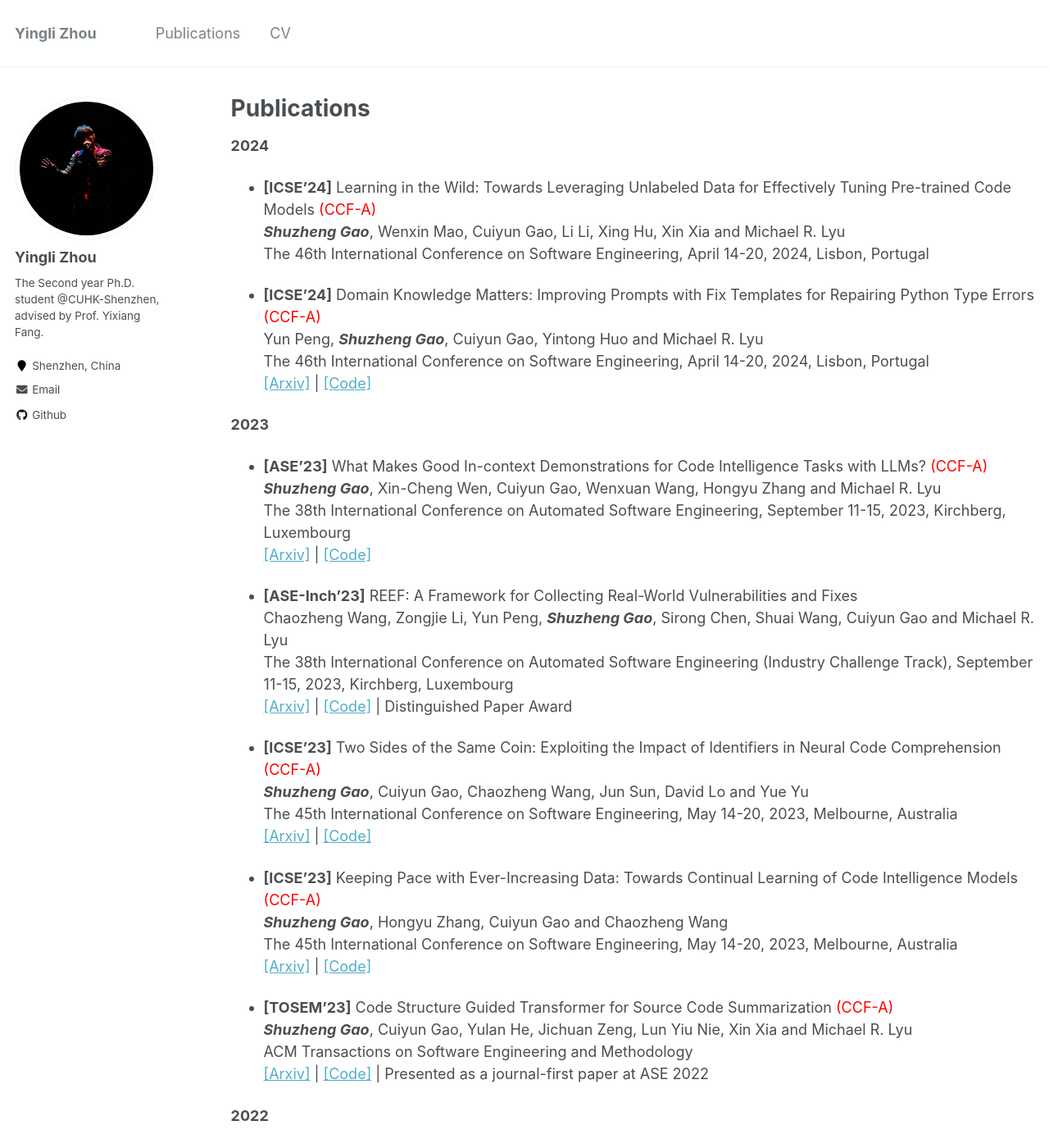
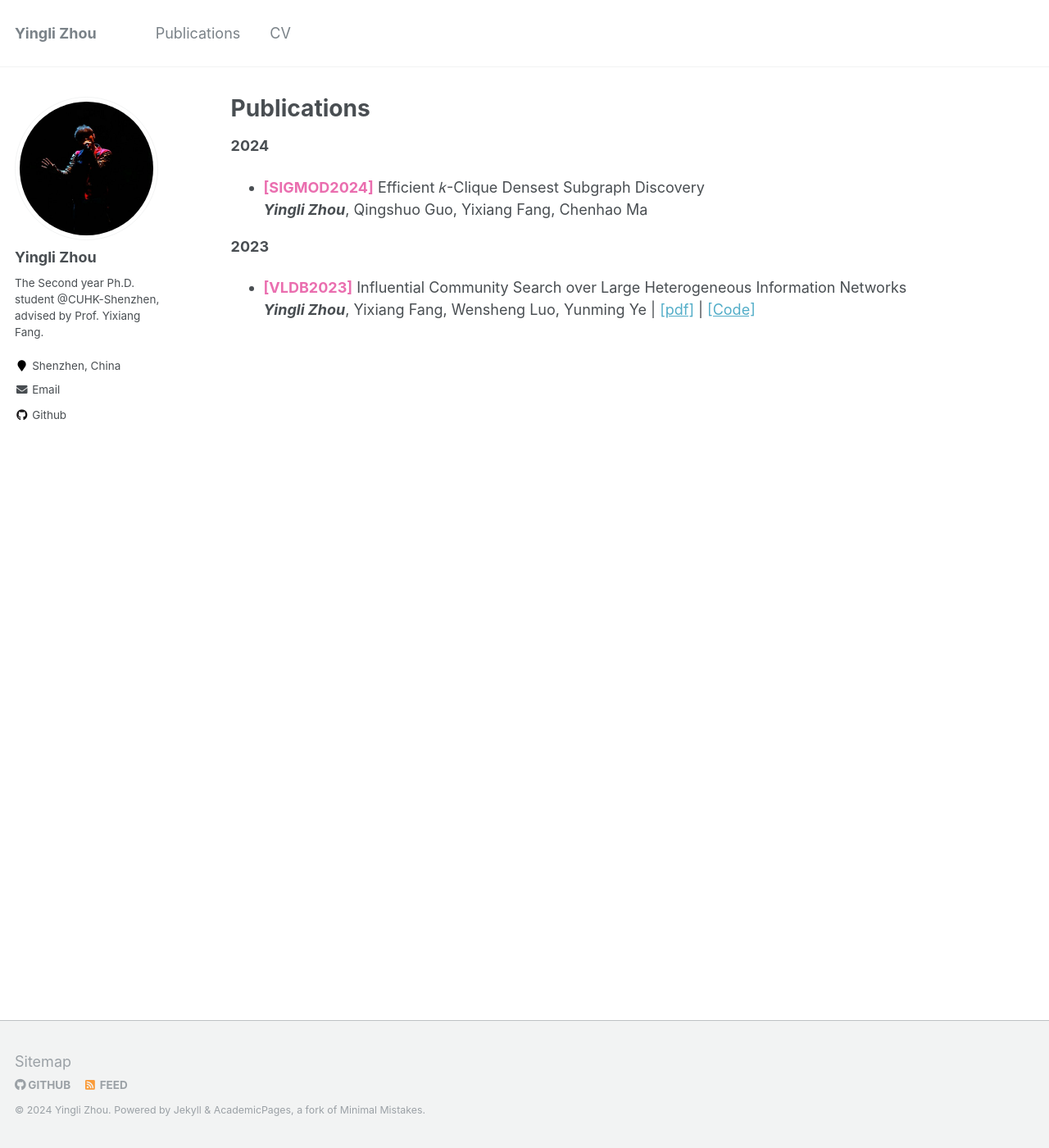
Before and after one commit to yujiachen99/yujiachen99.github.io, a Jekyll site: the page built from _pages/publications.md, in a window 1280 px wide and 1400 px high. Shown: the whole window at 82% size. Built offline with Jekyll 4.4.1, drawn with Linux system fonts in a browser that asks for light colours; some of the changed text lies outside the part shown.

Commit message:
update_pub

```diff
--- a/_config.yml
+++ b/_config.yml
@@ -179,9 +179,9 @@ collections:
     output: true
     permalink: /:collection/:path/
   cv:
-    output: true
+    output: false
     permalink: /:collection/:path/
-  projects:
+  service:
     output: false
     permalink: /:collection/:path/
 
--- a/_pages/publications.md
+++ b/_pages/publications.md
@@ -7,67 +7,28 @@ author_profile: true
 
 **2024**
 
-- **[ICSE'24]** Learning in the Wild: Towards Leveraging Unlabeled Data for  Effectively Tuning Pre-trained Code Models <font color='red'>(CCF-A)</font>
-_**Shuzheng Gao**_, Wenxin Mao, Cuiyun Gao, Li Li, Xing Hu, Xin Xia and Michael R. Lyu
-The 46th International Conference on Software Engineering, April 14-20, 2024, Lisbon, Portugal
+- **<font color="#ea6eaf">[SIGMOD2024]</font>** Efficient 𝑘-Clique Densest Subgraph Discovery
+_**Yingli Zhou**_, Qingshuo Guo, Yixiang Fang, Chenhao Ma
 
-- **[ICSE'24]** Domain Knowledge Matters: Improving Prompts with Fix Templates for Repairing Python Type Errors <font color='red'>(CCF-A)</font>
-Yun Peng, _**Shuzheng Gao**_, Cuiyun Gao, Yintong Huo and Michael R. Lyu
-The 46th International Conference on Software Engineering, April 14-20, 2024, Lisbon, Portugal
-[[Arxiv]](https://arxiv.org/abs/2306.01394) \| [[Code]](https://github.com/JohnnyPeng18/TypeFix)
 
 
 **2023**
 
-- **[ASE'23]** What Makes Good In-context Demonstrations for Code Intelligence Tasks with LLMs? <font color='red'>(CCF-A)</font>
-_**Shuzheng Gao**_, Xin-Cheng Wen, Cuiyun Gao, Wenxuan Wang, Hongyu Zhang and Michael R. Lyu
-The 38th International Conference on Automated Software Engineering, September 11-15, 2023, Kirchberg, Luxembourg
-[[Arxiv]](https://arxiv.org/abs/2304.07575) \| [[Code]](https://github.com/shuzhenggao/ICL)
-
-- **[ASE-Inch'23]** REEF: A Framework for Collecting Real-World Vulnerabilities and Fixes
-Chaozheng Wang, Zongjie Li, Yun Peng, _**Shuzheng Gao**_, Sirong Chen, Shuai Wang, Cuiyun Gao and Michael R. Lyu
-The 38th International Conference on Automated Software Engineering (Industry Challenge Track), September 11-15, 2023, Kirchberg, Luxembourg
-[[Arxiv]](https://arxiv.org/abs/2309.08115) \| [[Code]](https://github.com/ASE-REEF/REEF-script) \| Distinguished Paper Award
-
-- **[ICSE'23]** Two Sides of the Same Coin: Exploiting the Impact of Identifiers in Neural Code Comprehension <font color='red'>(CCF-A)</font>
-_**Shuzheng Gao**_, Cuiyun Gao, Chaozheng Wang, Jun Sun, David Lo and Yue Yu
-The 45th International Conference on Software Engineering, May 14-20, 2023, Melbourne, Australia
-[[Arxiv]](https://arxiv.org/abs/2207.11104) \| [[Code]](https://github.com/ReliableCoding/CREAM)
-
-- **[ICSE'23]** Keeping Pace with Ever-Increasing Data: Towards Continual Learning of Code Intelligence Models <font color='red'>(CCF-A)</font>
-_**Shuzheng Gao**_, Hongyu Zhang, Cuiyun Gao and Chaozheng Wang
-The 45th International Conference on Software Engineering, May 14-20, 2023, Melbourne, Australia
-[[Arxiv]](https://arxiv.org/abs/2209.07027) \| [[Code]](https://github.com/ReliableCoding/REPEAT)
-
-- **[TOSEM'23]** Code Structure Guided Transformer for Source Code Summarization <font color='red'>(CCF-A)</font>
- _**Shuzheng Gao**_, Cuiyun Gao, Yulan He, Jichuan Zeng, Lun Yiu Nie, Xin Xia and Michael R. Lyu
-ACM Transactions on Software Engineering and Methodology
-[[Arxiv]](https://arxiv.org/abs/2104.09340) \| [[Code]](https://github.com/shuzhenggao/SG-Trans) \| Presented as a journal-first paper at ASE 2022
+- **<font color="#ea6eaf">[VLDB2023]</font>** Influential Community Search over Large Heterogeneous Information Networks
+_**Yingli Zhou**_, Yixiang Fang, Wensheng Luo, Yunming Ye \| [[pdf]](https://www.vldb.org/pvldb/vol16/p2047-zhou.pdf) \| [[Code]](https://github.com/JayLZhou/ICSH)
 
 
 
 
-**2022**
-
-- **[TNNLS'22]** Label-Aware Distribution Calibration for Long-tailed Classification <font color='red'>(CCF-B)</font>
-Chaozheng Wang\*, _**Shuzheng Gao**_\*, Cuiyun Gao, Pengyun Wang, Wenjie Pei, Lujia Pan and Zenglin Xu
-IEEE Transactions on Neural Networks and Learning Systems
-[[Arxiv]](https://arxiv.org/abs/2111.04901)
-
-- **[ACAIT'22]** Improving Long-Tailed Classification Via Decoupling and Regularization
- _**Shuzheng Gao**_\*, Chaozheng Wang\*, Cuiyun Gao, Wenjian Luo, Peiyi Han and Qing Liao
-The 6th Asian Conference on Artificial Intelligence Technology, December 9-11, 2022, Changzhou, China
-Best student paper award
-
-- **[TRel'22]** Dynamically Relative Position Encoding-Based Transformer for Automatic Code Edit <font color='red'>(JCR Q1)</font>
-Shiyi Qi, Yaoxian Li, Cuiyun Gao, Xiaohong Su, _**Shuzheng Gao**_, Zibin Zheng and Chuanyi Liu
-IEEE Transactions on Reliability
 
 
 
-**Preprint**
+
+
+
+<!-- **Preprint**
 
 1. BadCS: A Backdoor Attack Framework for Code search
-Shiyi Qi, Yuanhang Yang, _**Shuzheng Gao**_, Cuiyun Gao and Zenglin Xu
+Shiyi Qi, Yuanhang Yang, _**Shuzheng Gao**_, Cuiyun Gao and Zenglin Xu -->
 
-_(* denotes equal contribution.)_
+<!-- _(* denotes equal contribution.)_ -->
```
Also changed, not shown: _pages/cv.md (+2 -2 lines).
